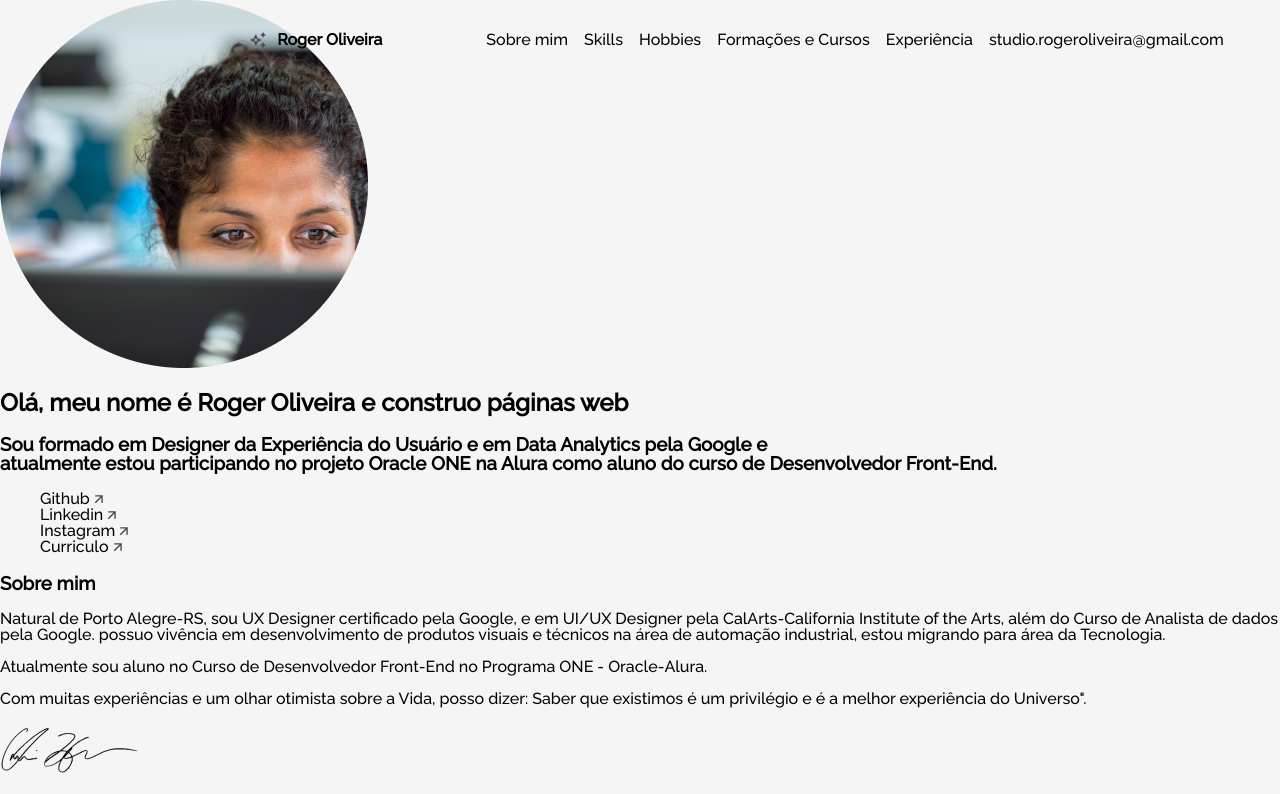
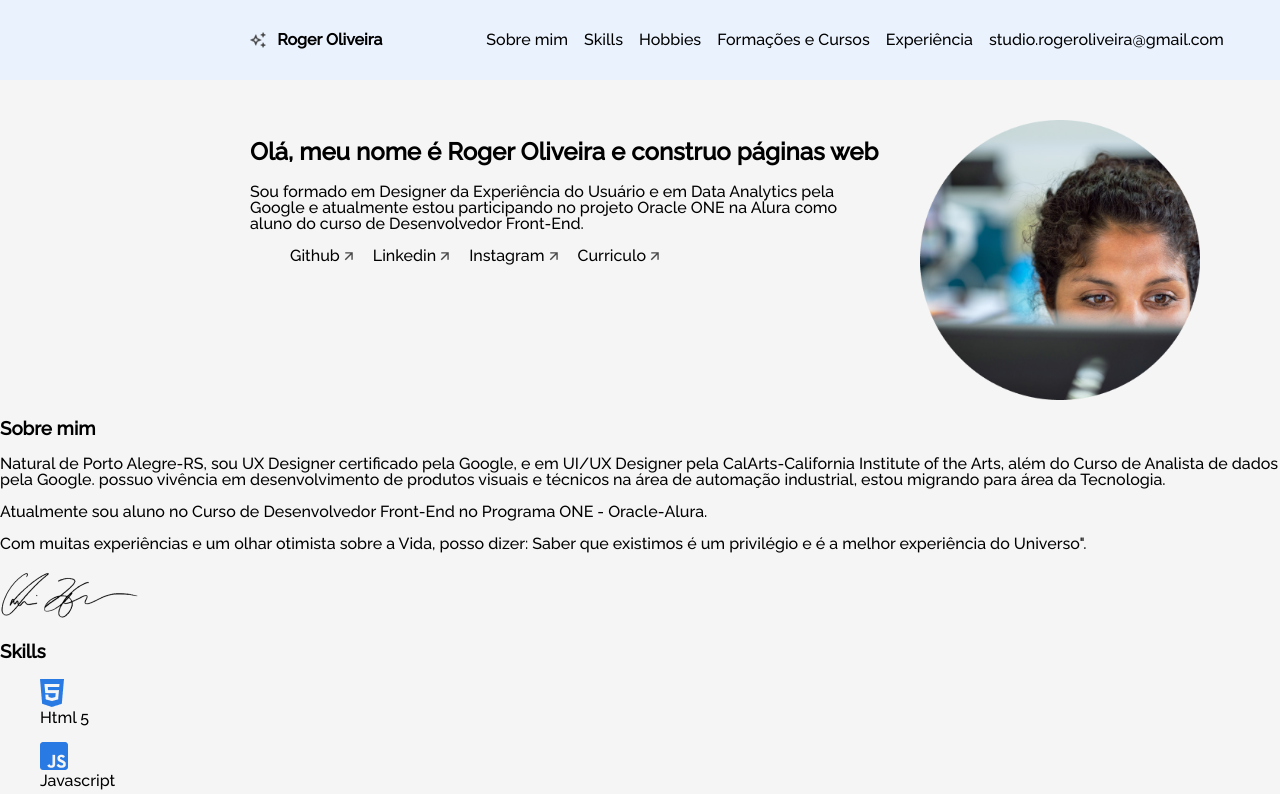
Before and after one commit to RogerOliveiraRS/Challenge-One-Portfofio, a plain HTML site: page index.html in a window 1280 px wide. Shown: the top 794 px of the page. Drawn offline with Linux system fonts and the light colour scheme; files whose address does not match are found by name.

Commit message:
Cabeçalho pronto e sessão de título para ajustar

```diff
--- a/index.html
+++ b/index.html
@@ -41,12 +41,13 @@
     <section class="title">
         <div class="title__div">
             <img class="title__profile" src="assets\profile.png">
+
             <div class="title__container" id="#sobremim">
                 <h2 class="title__bio">Olá, meu nome é Roger Oliveira e construo páginas web</h2>
-                <h3 class="title__subsection">Sou formado em Designer da Experiência do Usuário e em Data Analytics pela Google e <br>
+                <div class="title__subsection">Sou formado em Designer da Experiência do Usuário e em Data Analytics pela Google e
                     atualmente estou participando no projeto Oracle ONE na Alura como aluno do curso de Desenvolvedor Front-End.
+                </div>
 
-                </h3>
                 <ul class="title__network">
                     <!-- Ponha os links de suas redes sociais favoritas -->
                     <li class="title__network__item"><a href="">Github <img src="assets\arrow.png"> </a></li>
@@ -56,6 +57,7 @@
                 </ul>
             </div>
         </div>
+
     </section>
 
         <!-- Sessão sobre mim -->
--- a/style.css
+++ b/style.css
@@ -17,7 +17,7 @@ body {
     padding: 0;
     line-height: 1;
 }
-ol, ul,li {
+ol, li {
     list-style: none;
 }
 a{
@@ -42,10 +42,10 @@ https://en.bem.info/methodology/quick-start/*/
       /*Header*/
 
 section.menu{
-    position: fixed;
+        background-color: #EAF2FD;
+        position: fixed;
         font-size: 1rem;
         width: 100%;
-
         display:flex;
         padding-inline-start: 250px;
         white-space: nowrap;
@@ -90,13 +90,53 @@ flex-wrap: nowrap;
 
 /*Sessão Title "Olá. meu nome é fulana" */
 
+
 section.title{
+
+    padding-inline-start: 250px;
+    align-items: center;
+    padding-top: 120px;
+    width:1200px;
+}
+
+.title__div{
+     max-width: 950px;
+    display: flex;
+    flex-direction: row-reverse;
+
 
 }
 
-/*Sessão About "Sobre Mim" e "Skills" */
+.title__container{
+    display: flex;
+    flex-direction: column;
+    width: 751px;
+
+}
+
+.title__profile {
+    padding-left: 40px;
+    width: 280px;
+    height: 280px;
+}
+
+.title__network{
+    display: flex;
+    flex-direction: row;
+    gap: 20px;
+}
+
+
+
+/*Sessão About "Sobre Mim"*/
 
 section.about{
+
+}
+
+.title__div{
+    width: 1136px;
+
 
 }
 
```
